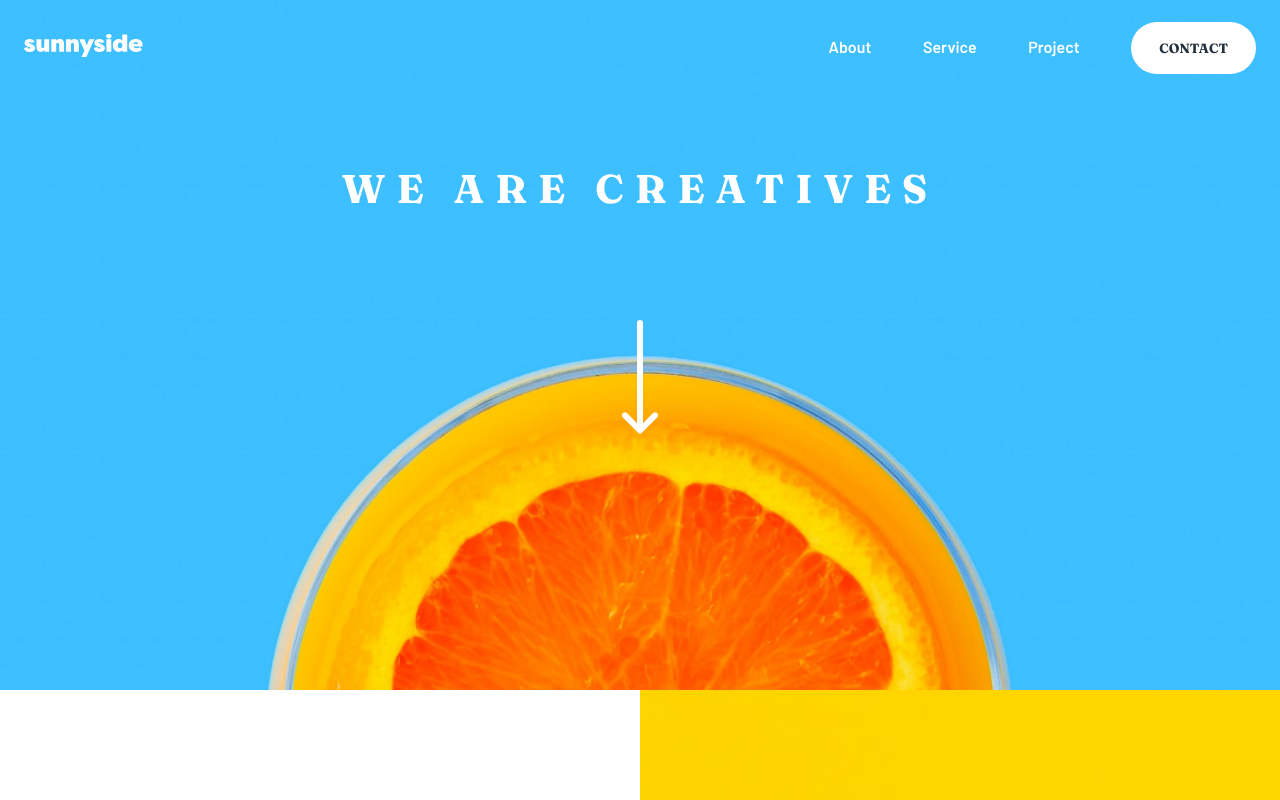
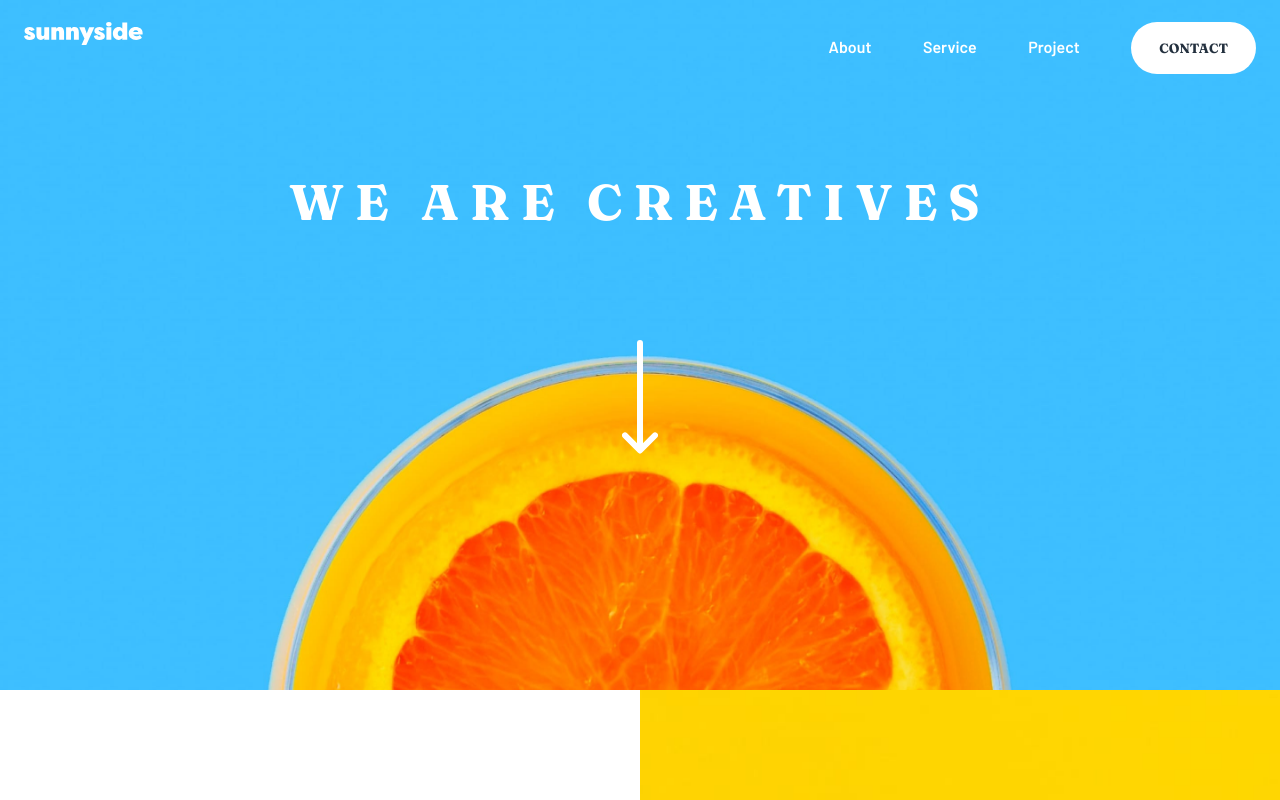
Before and after one commit to erickamae-mateo/sunnyside-landingpage, a website: page index.html in a window 1280 px wide. Shown: the top 800 px of the page. Drawn offline with nearby package versions, Linux system fonts and the light colour scheme; files that its build step writes are made by us from their sources.

Commit message:
Update _global.scss

```diff
--- a/scss/_global.scss
+++ b/scss/_global.scss
@@ -23,10 +23,6 @@ body{
 
 	overflow-x: hidden;
 
-	// @include breakpoints-up(large){
-	// 	font-size: 1.25rem;
-	// }
-
 	&.noscroll{
 		overflow: hidden;
 	}
@@ -45,7 +41,7 @@ h1{
 	color: $white;
 
 	@include breakpoints-up(large){
-		font-size: 2.5rem;
+		font-size: 3.125rem;
 	}
 }
 
@@ -111,7 +107,7 @@ img{
 		justify-content: center;
 	}
 	&-ai-c{
-		align-items: center;
+		align-content: center;
 	}
 }
 
```
